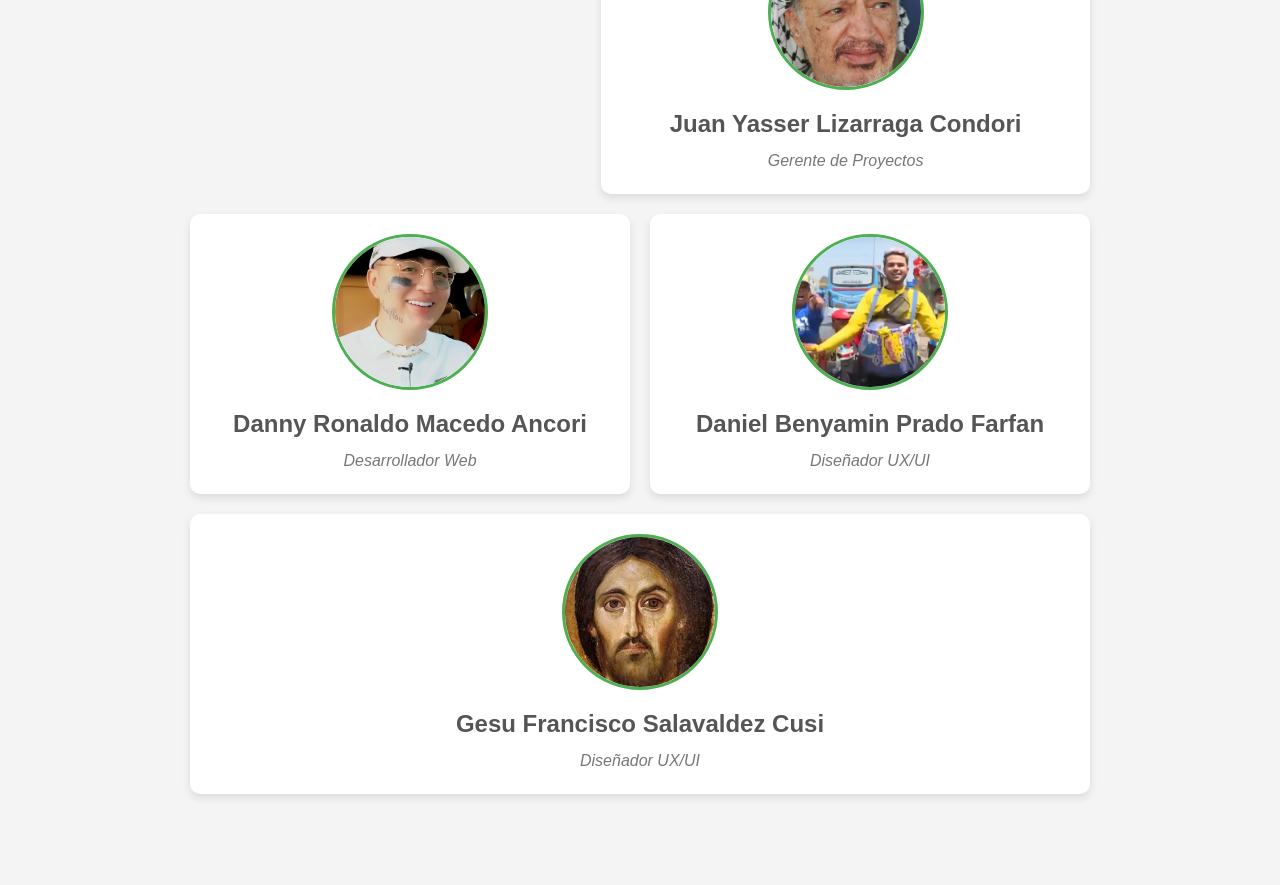
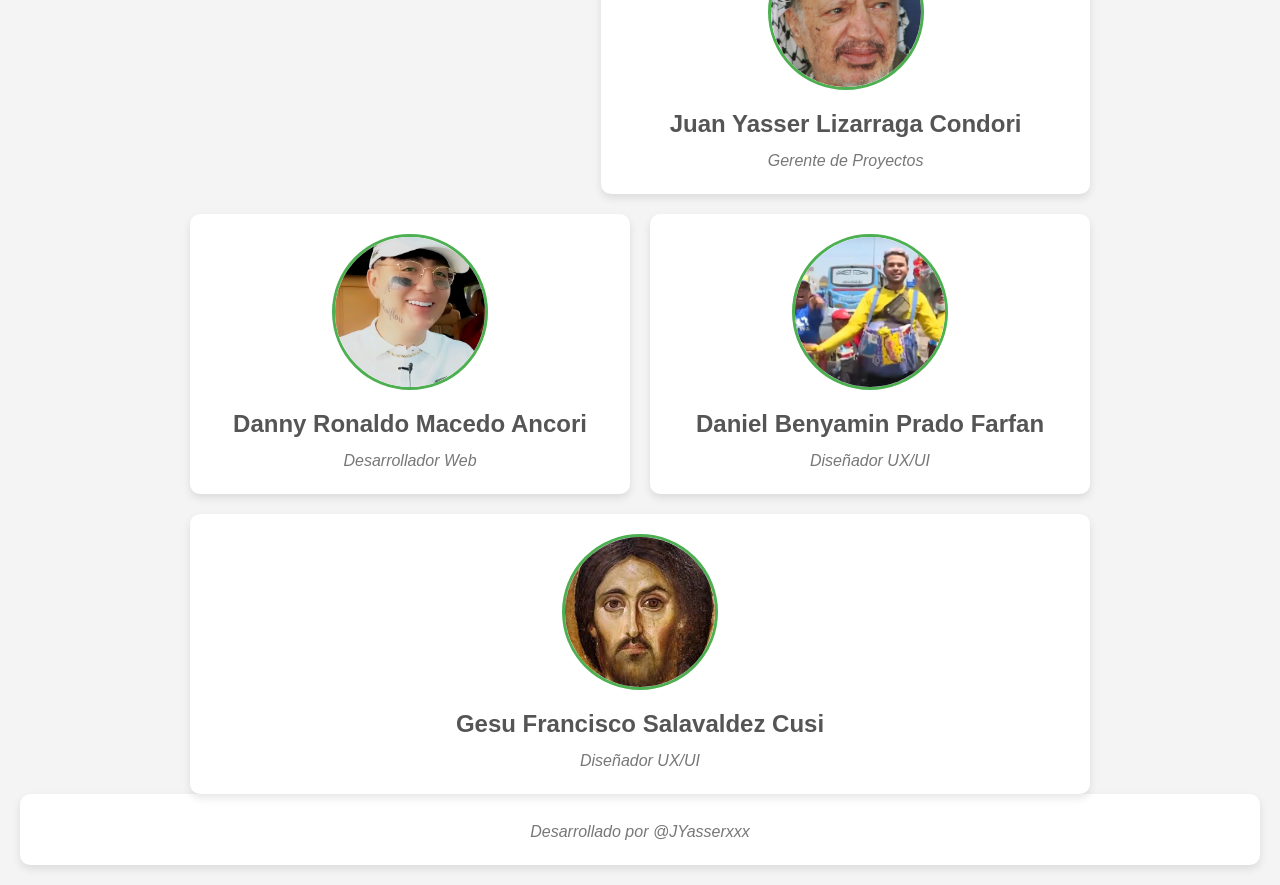
Before and after one commit to YasserJxxxx/Specter, a plain HTML site: page Index.html in a window 1280 px wide. Shown: the part 106-991 px from the top of the page. Before the commit the page ends 920 px from the top, so only its background shows below. Drawn offline with Linux system fonts and the light colour scheme.

Commit message:
Mi 3r commit

```diff
--- a/Index.html
+++ b/Index.html
@@ -34,5 +34,8 @@
             <p>Diseñador UX/UI</p>
         </div>
     </div>
+    <div class= "team-member">
+        <p>Desarrollado por @JYasserxxx</p>
+    </div>
 </body>
 </html>
```
